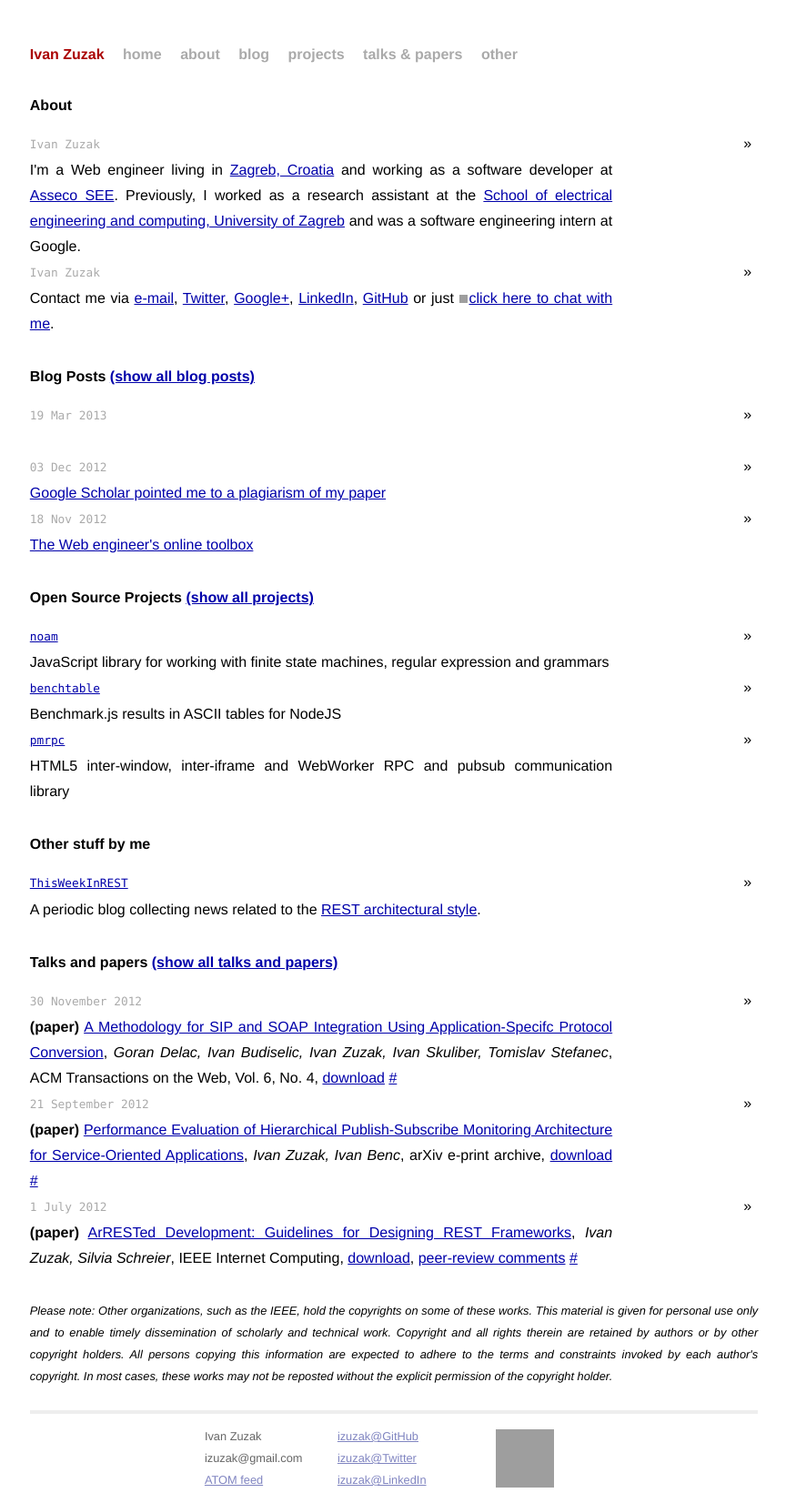
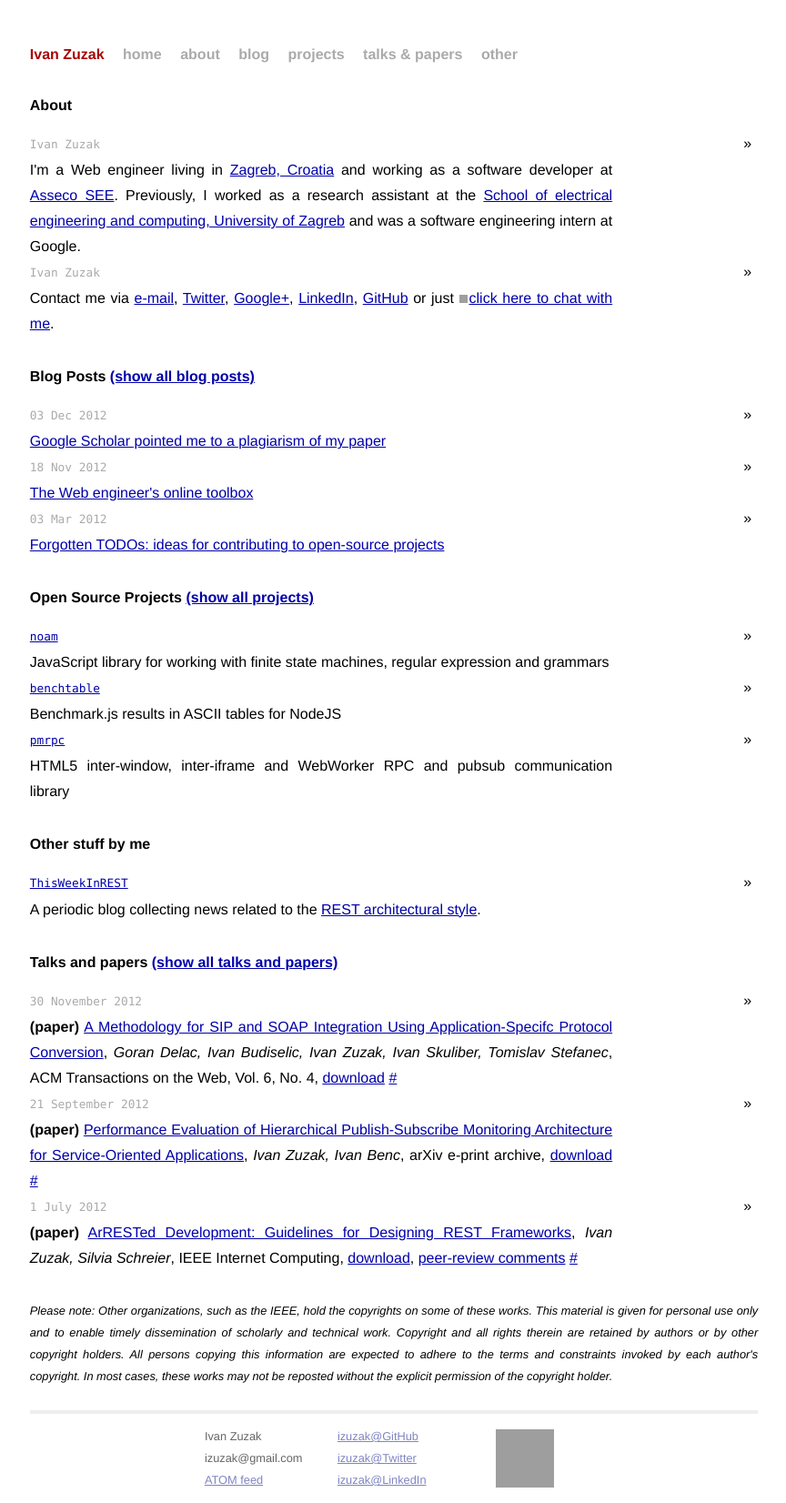
Before and after one commit to izuzak/izuzak.github.com, a Jekyll site: the page built from index.html, in a window 1280 px wide. Shown: the whole page at 91% size, without its empty margins (207-1071 px from the left). Built offline with Jekyll 4.4.1, drawn with Linux system fonts in a browser that asks for light colours; Markdown is read by kramdown in place of the engine named in the settings; comment, search, counter and statistics services are not loaded; grey boxes are pictures that could not be loaded.

Commit message:
attempt no.1 at fixing this post's rendering

```diff
--- a/_posts/2012-03-03-todos-ideas-for-contributing-to-open-source-projects.markdown
+++ b/_posts/2012-03-03-todos-ideas-for-contributing-to-open-source-projects.markdown
@@ -1,7 +1,7 @@
 ---
 layout: post
-title: Forgotten TODOs: ideas for contributing to open-source projects
-description: Forgotten TODOs: ideas for contributing to open-source projects
+title: "Forgotten TODOs: ideas for contributing to open-source projects"
+description: "Forgotten TODOs: ideas for contributing to open-source projects"
 tags: open-source, ideas, programming, grep
 commentIssueId: 14
 ---
```
